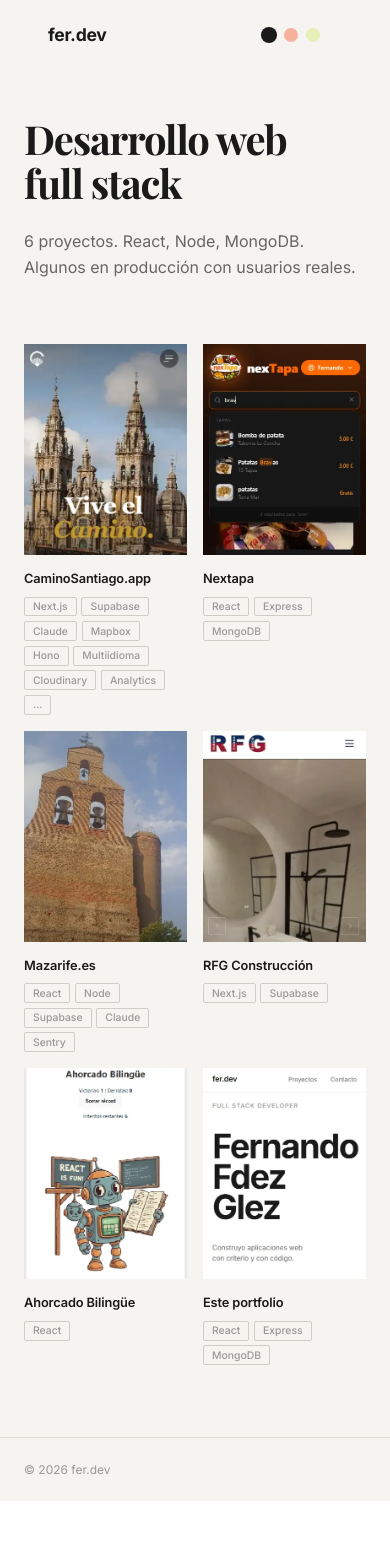
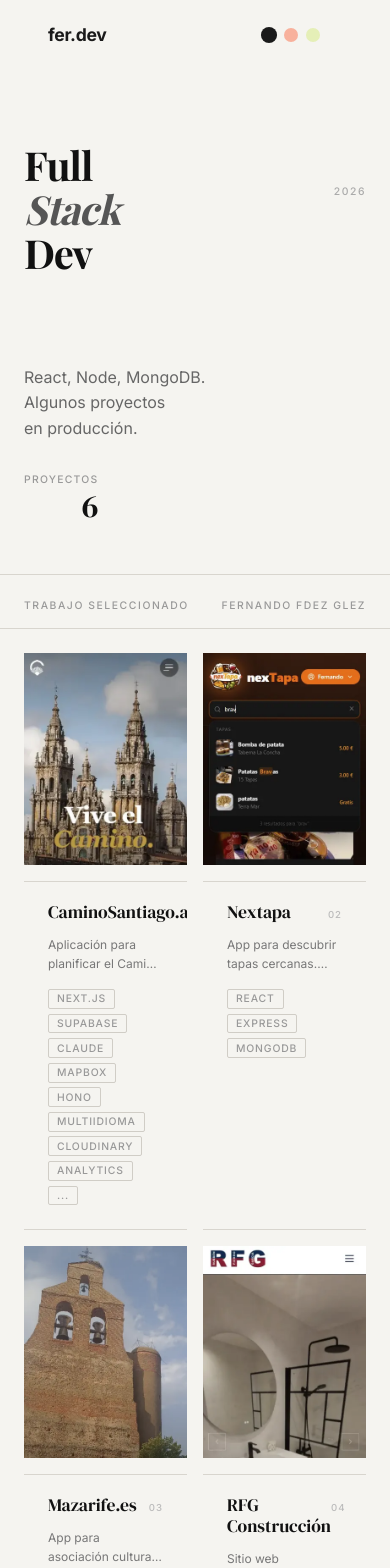
Before and after one commit to fernandofg78-ctrl/portfolio, a React (Vite) app in the folder frontend/: page / in a window 390 px wide. Shown: the top 1568 px of the page. Before the commit the page ends 1501 px from the top, so only its background shows below. Built offline with nearby package versions, Linux system fonts and the light colour scheme; a web font is replaced by a local one.

Commit message:
deault nuevo

```diff
--- a/frontend/src/components/modal/DefaultModal.css
+++ b/frontend/src/components/modal/DefaultModal.css
@@ -1,246 +1,369 @@
-/* src/components/modal/DefaultModal.css */
-/* Modal de proyecto — tema default — desktop / tablet / mobile */
+/* src/themes/default/default.css */
+/* Tema default — editorial, arquitectónico, tipografía dominante */
 
-@import url("https://fonts.googleapis.com/css2?family=Inter:wght@400;500;600&display=swap");
+@import url("https://fonts.googleapis.com/css2?family=DM+Serif+Display:ital@0;1&family=DM+Sans:wght@300;400;500&display=swap");
 
-/* ─── Overlay ───────────────────────────────────────────── */
+/* ─── Reset base ────────────────────────────────────────── */
 
-.dm-overlay {
-  position: fixed;
-  inset: 0;
-  background: rgba(0, 0, 0, 0.65);
-  backdrop-filter: blur(6px);
-  z-index: 100;
+.default-wrapper {
+  min-height: 100vh;
+  background: #f7f6f2;
+  color: #111;
+  font-family: "DM Sans", sans-serif;
+  font-weight: 300;
+  overflow-x: hidden;
+}
+
+/* ─── Hero ──────────────────────────────────────────────── */
+
+.default-hero {
+  display: grid;
+  grid-template-columns: 1fr 1fr;
+  align-items: end;
+  padding: 0 3rem 3rem;
+  padding-top: calc(1.5rem + 60px); /* altura del navbar */
+  min-height: 72vh;
+  border-bottom: 1px solid #d8d5ce;
+  position: relative;
+}
+
+.default-hero::after {
+  content: "2026";
+  position: absolute;
+  top: calc(1.5rem + 60px + 2rem);
+  right: 3rem;
+  font-size: 0.65rem;
+  font-weight: 500;
+  letter-spacing: 0.15em;
+  color: #aaa;
+  text-transform: uppercase;
+}
+
+.default-hero-left {
+  display: flex;
+  flex-direction: column;
+  justify-content: flex-end;
+  padding-bottom: 0.5rem;
+}
+
+.default-title {
+  font-family: "DM Serif Display", serif;
+  font-size: clamp(4rem, 9vw, 8rem);
+  font-weight: 400;
+  line-height: 0.95;
+  letter-spacing: -0.03em;
+  margin: 0;
+  color: #111;
+}
+
+.default-title em {
+  font-style: italic;
+  color: #555;
+}
+
+.default-hero-right {
+  display: flex;
+  flex-direction: column;
+  justify-content: flex-end;
+  align-items: flex-end;
+  padding-bottom: 0.75rem;
+  gap: 2rem;
+}
+
+.default-subtitle {
+  font-size: 0.8rem;
+  color: #666;
+  line-height: 1.8;
+  text-align: right;
+  max-width: 220px;
+  font-weight: 400;
+}
+
+.default-hero-meta {
+  display: flex;
+  flex-direction: column;
+  align-items: flex-end;
+  gap: 0.25rem;
+}
+
+.default-hero-meta span {
+  font-size: 0.65rem;
+  letter-spacing: 0.12em;
+  text-transform: uppercase;
+  color: #999;
+  font-weight: 500;
+}
+
+.default-hero-meta strong {
+  font-size: 2rem;
+  font-family: "DM Serif Display", serif;
+  font-weight: 400;
+  color: #111;
+  line-height: 1;
+}
+
+/* ─── Projects header ───────────────────────────────────── */
+
+.default-projects-header {
+  display: flex;
+  justify-content: space-between;
+  align-items: center;
+  padding: 2rem 3rem 1.5rem;
+}
+
+.default-projects-label {
+  font-size: 0.65rem;
+  font-weight: 500;
+  letter-spacing: 0.15em;
+  text-transform: uppercase;
+  color: #999;
+}
+
+/* ─── Projects grid ─────────────────────────────────────── */
+
+.default-projects {
+  display: grid;
+  grid-template-columns: repeat(3, 1fr);
+  border-top: 1px solid #d8d5ce;
+}
+
+/* ─── Card ──────────────────────────────────────────────── */
+
+.default-card {
+  border-right: 1px solid #d8d5ce;
+  border-bottom: 1px solid #d8d5ce;
+  cursor: pointer;
+  position: relative;
+  overflow: hidden;
+  background: #f7f6f2;
+  transition: background 0.35s ease;
+}
+
+.default-card:nth-child(3n) {
+  border-right: none;
+}
+
+.default-card:hover {
+  background: #111;
+}
+
+/* ─── Imagen ────────────────────────────────────────────── */
+
+.default-card-img {
+  aspect-ratio: 3 / 4;
+  overflow: hidden;
+  position: relative;
+}
+
+.default-card-img img {
+  width: 100%;
+  height: 100%;
+  object-fit: cover;
+  object-position: top;
+  display: block;
+  transition:
+    transform 0.6s ease,
+    filter 0.35s ease;
+  filter: grayscale(20%);
+}
+
+.default-card:hover .default-card-img img {
+  transform: scale(1.04);
+  filter: grayscale(0%);
+}
+
+/* ─── Info bar ──────────────────────────────────────────── */
+
+.default-card-info {
+  padding: 1.25rem 1.5rem 1.5rem;
+  display: flex;
+  flex-direction: column;
+  gap: 0.75rem;
+  border-top: 1px solid #d8d5ce;
+  transition: border-color 0.35s ease;
+}
+
+.default-card:hover .default-card-info {
+  border-color: #333;
+}
+
+.default-card-top {
+  display: flex;
+  justify-content: space-between;
+  align-items: baseline;
+}
+
+.default-card-info h3 {
+  font-family: "DM Serif Display", serif;
+  font-size: 1.1rem;
+  font-weight: 400;
+  color: #111;
+  transition: color 0.35s ease;
+  line-height: 1.2;
+}
+
+.default-card:hover .default-card-info h3 {
+  color: #f7f6f2;
+}
+
+.default-card-index {
+  font-size: 0.6rem;
+  letter-spacing: 0.1em;
+  color: #bbb;
+  font-weight: 500;
+  transition: color 0.35s ease;
+}
+
+.default-card:hover .default-card-index {
+  color: #555;
+}
+
+.default-card-info p {
+  font-size: 0.75rem;
+  color: #777;
+  line-height: 1.6;
+  font-weight: 400;
+  transition: color 0.35s ease;
+  display: -webkit-box;
+  -webkit-line-clamp: 2;
+  -webkit-box-orient: vertical;
+  overflow: hidden;
+}
+
+.default-card:hover .default-card-info p {
+  color: #888;
+}
+
+/* ─── Tags ──────────────────────────────────────────────── */
+
+.default-tags {
+  display: flex;
+  flex-wrap: wrap;
+  gap: 0.35rem;
+  list-style: none;
+  padding: 0;
+  margin: 0;
+}
+
+.default-tags li {
+  font-size: 0.6rem;
+  font-weight: 500;
+  letter-spacing: 0.08em;
+  color: #999;
+  border: 1px solid #d0cdc6;
+  padding: 0.2rem 0.55rem;
+  border-radius: 1px;
+  text-transform: uppercase;
+  transition:
+    color 0.35s ease,
+    border-color 0.35s ease;
+}
+
+.default-card:hover .default-tags li {
+  color: #666;
+  border-color: #333;
+}
+
+/* ─── Arrow hover ───────────────────────────────────────── */
+
+.default-card-arrow {
+  position: absolute;
+  top: 1.25rem;
+  right: 1.5rem;
+  width: 28px;
+  height: 28px;
+  border-radius: 50%;
+  border: 1px solid transparent;
   display: flex;
   align-items: center;
   justify-content: center;
-  padding: 2rem;
+  opacity: 0;
+  transform: translateY(4px);
+  transition:
+    opacity 0.3s ease,
+    transform 0.3s ease,
+    border-color 0.3s ease;
 }
 
-/* ─── Panel base ────────────────────────────────────────── */
-
-.dm-panel {
-  background: #f5f4f0;
-  width: 100%;
-  display: flex;
-  flex-direction: column;
-  align-items: center;
-  position: relative;
-  overflow: hidden;
+.default-card-arrow svg {
+  width: 14px;
+  height: 14px;
+  stroke: #f7f6f2;
 }
 
-/* ─── Desktop ───────────────────────────────────────────── */
-
-.dm-panel--desktop {
-  max-width: 460px;
-  max-height: 92vh;
-  gap: 1.5rem;
-  padding: 2.5rem 2rem 1.75rem;
-}
-
-.dm-panel--desktop .phone-device {
-  width: 260px;
-}
-
-.dm-panel--desktop .phone-screen {
-  height: 460px;
-}
-
-.dm-panel--desktop .phone-iframe {
-  /* width: 390px; */
-  height: 844px;
-  transform: scale(0.615); /* 240 / 390 — ancho útil inside padding */
-  transform-origin: top left;
-}
-
-/* ─── Tablet ────────────────────────────────────────────── */
-
-.dm-panel--tablet {
-  max-width: 640px;
-  max-height: 92vh;
-  gap: 2rem;
-  padding: 3rem 2.5rem 2rem;
-}
-
-.dm-panel--tablet .phone-device {
-  width: 340px;
-}
-
-.dm-panel--tablet .phone-screen {
-  height: 680px;
-}
-
-.dm-panel--tablet .phone-iframe {
-  width: 390px;
-  height: 844px;
-  transform: scale(0.821); /* 320 / 390 */
-  transform-origin: top left;
-}
-
-/* ─── Mobile ────────────────────────────────────────────── */
-
-.dm-panel--mobile {
-  max-width: 100%;
-  height: 88vh;
-  gap: 1rem;
-  padding: 1.25rem 1rem 1rem;
-}
-
-.dm-iframe-direct {
-  width: 100%;
-  flex: 1;
-  border: none;
-  display: block;
-  min-height: 0;
-}
-
-/* ─── Close ─────────────────────────────────────────────── */
-
-.dm-close {
-  position: absolute;
-  top: 1rem;
-  right: 1.25rem;
-  font-size: 0.85rem;
-  color: #999;
-  transition: color 0.2s ease;
-  font-family: "Inter", sans-serif;
-  z-index: 1;
-}
-
-.dm-close:hover {
-  color: #1a1a1a;
-}
-
-/* ─── Mockup wrapper ────────────────────────────────────── */
-
-.dm-mockup {
-  display: flex;
-  justify-content: center;
-  align-items: center;
-  width: 100%;
-  flex: 1;
-  min-height: 0;
-}
-
-.dm-no-demo {
-  width: 240px;
-  height: 480px;
-  background: #e0ddd6;
-  display: flex;
-  align-items: center;
-  justify-content: center;
-  font-size: 0.75rem;
-  color: #999;
-  font-family: "Inter", sans-serif;
-}
-
-/* ─── Phone device base ─────────────────────────────────── */
-
-.phone-device {
-  background: #1a1a1a;
-  border-radius: 40px;
-  padding: 10px;
-  box-shadow:
-    0 0 0 1px #333,
-    0 32px 80px rgba(0, 0, 0, 0.5);
-}
-
-.phone-device-inner {
-  display: flex;
-  flex-direction: column;
-  align-items: center;
-  gap: 6px;
-}
-
-.phone-camera {
-  width: 8px;
-  height: 8px;
-  border-radius: 50%;
-  background: #333;
-  flex-shrink: 0;
-}
-
-.phone-screen {
-  width: 100%;
-  border-radius: 22px;
-  overflow: hidden;
-  background: #000;
-  position: relative;
-}
-
-.phone-iframe {
-  position: absolute;
-  top: 0;
-  left: 0;
-  border: none;
-  pointer-events: all;
-}
-
-.phone-home-btn {
-  width: 40px;
-  height: 4px;
-  border-radius: 2px;
-  background: #333;
-  flex-shrink: 0;
+.default-card:hover .default-card-arrow {
+  opacity: 1;
+  transform: translateY(0);
+  border-color: #333;
 }
 
 /* ─── Footer ────────────────────────────────────────────── */
 
-.dm-footer {
+.default-footer {
+  padding: 1.75rem 3rem;
+  border-top: 1px solid #d8d5ce;
   display: flex;
+  justify-content: space-between;
   align-items: center;
-  justify-content: space-between;
-  width: 100%;
-  padding-top: 1rem;
-  border-top: 1px solid #dedad3;
-  flex-shrink: 0;
+  font-size: 0.65rem;
+  color: #bbb;
+  letter-spacing: 0.08em;
+  text-transform: uppercase;
+  font-weight: 500;
 }
 
-.dm-footer-title {
-  font-size: 0.75rem;
-  font-weight: 500;
-  color: #aaa;
-  letter-spacing: 0.04em;
-  font-family: "Inter", sans-serif;
+/* ─── Responsive ────────────────────────────────────────── */
+
+@media (max-width: 1024px) {
+  .default-projects {
+    grid-template-columns: repeat(2, 1fr);
+  }
+  .default-card:nth-child(3n) {
+    border-right: 1px solid #d8d5ce;
+  }
+  .default-card:nth-child(2n) {
+    border-right: none;
+  }
 }
 
-.dm-footer-actions {
-  display: flex;
-  gap: 0.5rem;
+@media (max-width: 768px) {
+  .default-hero {
+    grid-template-columns: 1fr;
+    padding: 2rem 1.5rem 2.5rem;
+    min-height: 60vh;
+    gap: 2rem;
+  }
+  .default-hero::after {
+    right: 1.5rem;
+  }
+  .default-hero-right {
+    align-items: flex-start;
+  }
+  .default-subtitle {
+    text-align: left;
+  }
+  .default-projects-header {
+    padding: 1.5rem 1.5rem 1rem;
+  }
+  .default-projects {
+    grid-template-columns: repeat(2, 1fr);
+  }
+  .default-card:nth-child(2n) {
+    border-right: none;
+  }
+  .default-footer {
+    padding: 1.5rem;
+  }
 }
 
-/* ─── Botones ───────────────────────────────────────────── */
-
-.dm-btn {
-  font-size: 0.65rem;
-  font-weight: 500;
-  letter-spacing: 0.08em;
-  text-transform: lowercase;
-  font-family: "Inter", sans-serif;
-  padding: 0.3rem 0.75rem;
-  border: 1px solid #d0cdc6;
-  color: #888;
-  background: transparent;
-  cursor: pointer;
-  transition:
-    color 0.2s ease,
-    border-color 0.2s ease,
-    background 0.2s ease;
+@media (max-width: 480px) {
+  .default-title {
+    font-size: clamp(3rem, 14vw, 4.5rem);
+  }
+  .default-projects {
+    grid-template-columns: 1fr;
+  }
+  .default-card:nth-child(n) {
+    border-right: none;
+  }
 }
-
-.dm-btn:hover {
-  color: #1a1a1a;
-  border-color: #1a1a1a;
-}
-
-.dm-btn--dev {
-  background: #1a1a1a;
-  border-color: #1a1a1a;
-  color: #f5f4f0;
-}
-
-.dm-btn--dev:hover {
-  background: #333;
-  border-color: #333;
-  color: #fff;
-}
--- a/frontend/src/themes/default/Layout.jsx
+++ b/frontend/src/themes/default/Layout.jsx
@@ -1,5 +1,5 @@
 // src/themes/default/Layout.jsx
-// Layout del tema por defecto — minimal, tipografía limpia
+// Layout del tema default — editorial, arquitectónico
 
 import { Outlet } from "react-router-dom";
 import { useModal } from "../../context/ModalContext";
@@ -16,42 +16,76 @@ export const Layout = ({ changeTheme, activeTheme }) => {
       <Navbar changeTheme={changeTheme} activeTheme={activeTheme} />
 
       <main className="default-main">
+        {/* ── Hero ── */}
         <section className="default-hero">
+          <div className="default-hero-left">
             <h1 className="default-title">
-            Desarrollo web
+              Full
               <br />
-            full stack
+              <em>Stack</em>
+              <br />
+              Dev
             </h1>
+          </div>
+          <div className="default-hero-right">
             <p className="default-subtitle">
-            6 proyectos. React, Node, MongoDB.
+              React, Node, MongoDB.
               <br />
-            Algunos en producción con usuarios reales.
+              Algunos proyectos
+              <br />
+              en producción.
             </p>
+            <div className="default-hero-meta">
+              <span>Proyectos</span>
+              <strong>{projects.length}</strong>
+            </div>
+          </div>
         </section>
 
+        {/* ── Label ── */}
+        <div className="default-projects-header">
+          <span className="default-projects-label">Trabajo seleccionado</span>
+          <span className="default-projects-label">Fernando Fdez Glez</span>
+        </div>
+
+        {/* ── Grid ── */}
         <section className="default-projects">
-          {projects.map((project) => (
+          {projects.map((project, index) => (
             <div
               key={project.id}
               className="default-card"
               onClick={() => openModal(project)}
             >
+              {/* Flecha hover */}
+              <div className="default-card-arrow">
+                <svg
+                  viewBox="0 0 24 24"
+                  fill="none"
+                  strokeWidth="1.5"
+                  strokeLinecap="round"
+                  strokeLinejoin="round"
+                >
+                  <path d="M7 17L17 7M17 7H7M17 7v10" />
+                </svg>
+              </div>
+
+              {/* Imagen */}
               <div className="default-card-img">
                 {project.image ? (
-                  <>
                   <img src={project.image} alt={project.title} />
-                    <div className="default-card-overlay">
-                      <span className="default-card-overlay-title">
-                        {project.title}
-                      </span>
-                    </div>
-                  </>
                 ) : (
                   <span>{project.title[0]}</span>
                 )}
               </div>
-              <div className="default-card-body">
+
+              {/* Info */}
+              <div className="default-card-info">
+                <div className="default-card-top">
                   <h3>{project.title}</h3>
+                  <span className="default-card-index">
+                    {String(index + 1).padStart(2, "0")}
+                  </span>
+                </div>
                 <p>{project.description}</p>
                 <ul className="default-tags">
                   {project.tech.map((t) => (
@@ -65,7 +99,8 @@ export const Layout = ({ changeTheme, activeTheme }) => {
       </main>
 
       <footer className="default-footer">
-        <p>© 2026 fer.dev</p>
+        <span>© 2026 fer.dev</span>
+        <span>Full Stack Developer</span>
       </footer>
 
       <DefaultModal />
```
Lines whose indentation alone changed are shown as unchanged.
